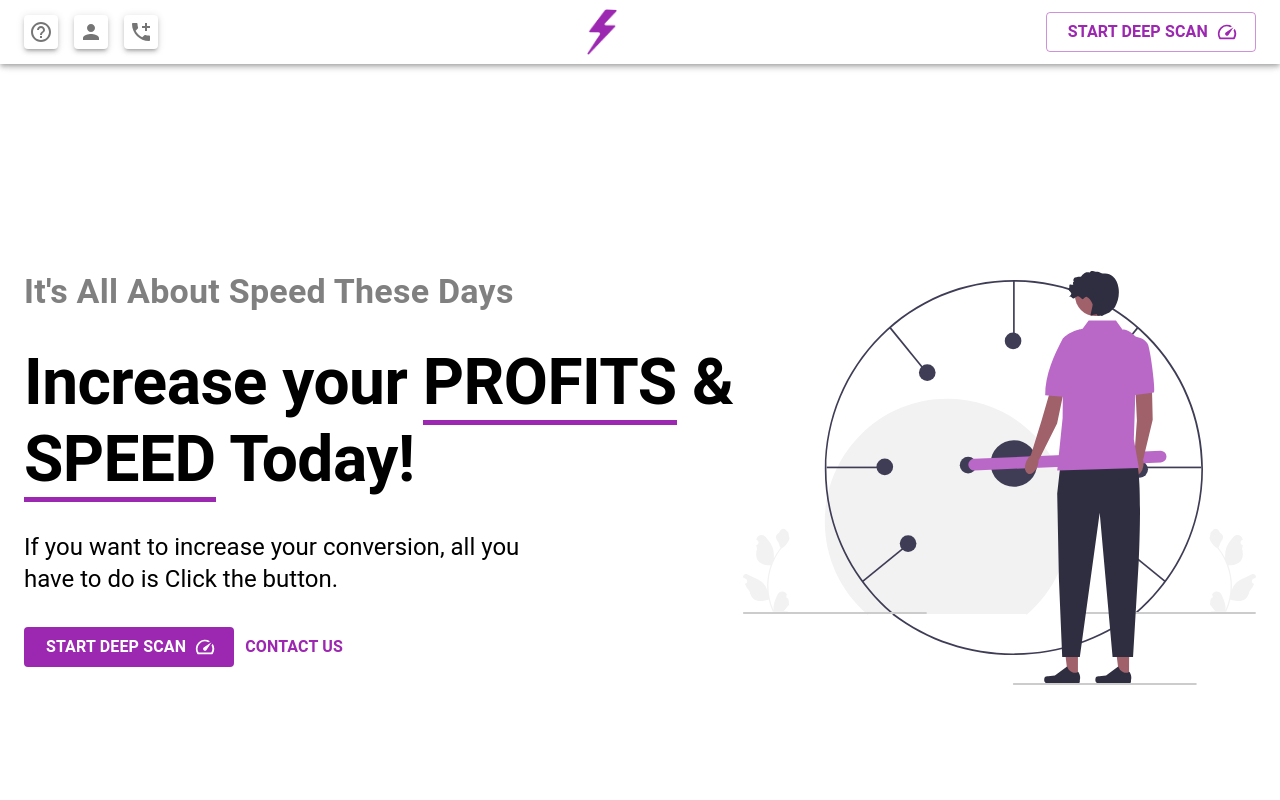
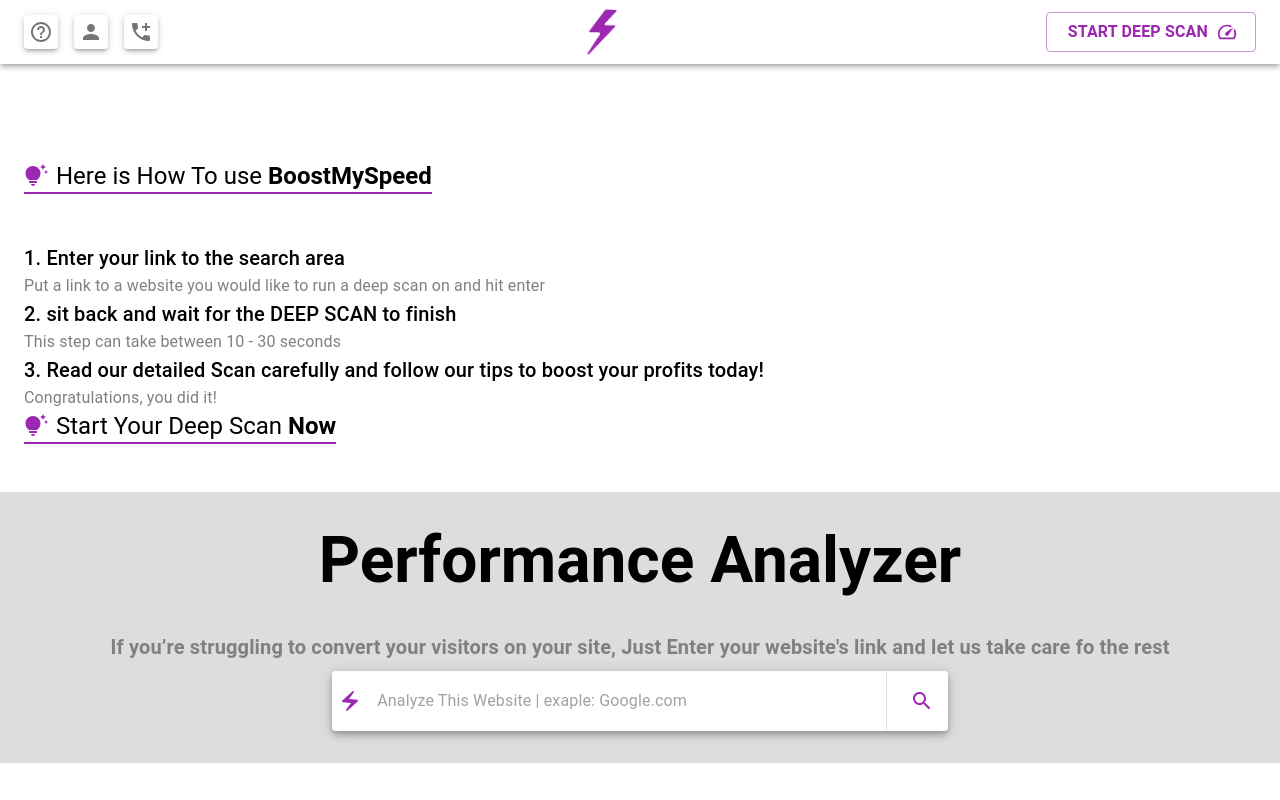
Before and after one commit to BMohamedd/BoostMySpeed, a React (Create React App) app: page /how-it-works in a window 1280 px wide. Shown: the top 800 px of the page. Built offline with nearby package versions, Linux system fonts and the light colour scheme.

Commit message:
added contact & howItWorks & removed notfound & fixed routing issue

```diff
--- a/src/App.js
+++ b/src/App.js
@@ -4,6 +4,8 @@
 import Analize from "./components/analizePage/Analize";
 import "./App.css";
 import StartDeepScan from "./components/DeepScanPage/StartDeepScan";
+import HowItWorks from "./components/howItWorks/HowItWorks";
+import Contact from "./components/ContactPage/Contact";
 
 function App() {
   return (
@@ -11,7 +13,9 @@
       <Routes>
         <Route index element={<HomePage />} />
         <Route path="/start-deep-scan" element={<StartDeepScan />} />
-        <Route path="/analize/:url" element={<Analize />} />
+        <Route path="/how-it-works" element={<HowItWorks />} />
+        <Route path="/contact" element={<Contact />} />
+        <Route path="/analize/:url/*" element={<Analize />} />
         <Route path="*" element={<HomePage />}></Route>
       </Routes>
     </BrowserRouter>
--- /dev/null
+++ b/src/components/ContactPage/Contact.js
@@ -0,0 +1,75 @@
+import React from "react";
+import NavBar from "../other/NavBar";
+import Footer from "../frontPage/homePageSections/Footer";
+import "./Contact.css";
+import { TextField, Typography, Button, Stack } from "@mui/material";
+import { Container } from "@mui/system";
+import TipsAndUpdatesIcon from "@mui/icons-material/TipsAndUpdates";
+
+function Contact() {
+  return (
+    <div>
+      <NavBar />
+      <Container maxWidth="xl">
+        <Stack
+          sx={{
+            borderBottom: "2px solid #9c27b0",
+            width: "fit-content",
+            marginTop: "10em",
+          }}
+          direction="row"
+          alignItems="center"
+          spacing={1}
+          mt="1em"
+          mb="3em"
+        >
+          <TipsAndUpdatesIcon color="secondary" />
+          <Typography variant="h5">
+            Lets Be <strong>Friends</strong>
+          </Typography>
+        </Stack>
+        {/* we are submitting this form using formsubmit visit their site for more info "formsubmit.co" */}
+        <form
+          action="https://formsubmit.co/f31d88396e2e71eef7f8ba4d48e1613e"
+          method="POST"
+        >
+          <Stack spacing={3}>
+            <TextField
+              type="text"
+              name="name"
+              label="Full name"
+              required
+              helperText="what's your name?"
+              maxlength="320"
+            />
+            <TextField
+              type="email"
+              name="email"
+              helperText="Where Can We Find You?"
+              maxlength="320"
+              label="Email"
+              required
+            />
+            <TextField
+              type="text"
+              name="messsage"
+              helperText="What Would You like To share?"
+              label="Message (max = 900)"
+              required
+              multiline
+              rows="10"
+              maxlength="900"
+            ></TextField>
+            <Button variant="outlined" color="secondary" type="submit">
+              Send
+            </Button>
+          </Stack>
+        </form>
+      </Container>
+
+      <Footer />
+    </div>
+  );
+}
+
+export default Contact;
--- /dev/null
+++ b/src/components/howItWorks/HowItWorks.js
@@ -0,0 +1,76 @@
+import React from "react";
+import NavBar from "../other/NavBar";
+import Footer from "../frontPage/homePageSections/Footer";
+import { Box, Container, Stack, Typography } from "@mui/material";
+import TipsAndUpdatesIcon from "@mui/icons-material/TipsAndUpdates";
+import SearchArea from "../frontPage/homePageSections/SearchArea";
+
+function HowItWorks() {
+  return (
+    <Box>
+      <NavBar />
+      <Container maxWidth="xl">
+        <Stack>
+          {/* title */}
+          <Stack
+            sx={{
+              borderBottom: "2px solid #9c27b0",
+              width: "fit-content",
+              marginTop: "10em",
+            }}
+            direction="row"
+            alignItems="center"
+            spacing={1}
+            mt="1em"
+            mb="3em"
+          >
+            <TipsAndUpdatesIcon color="secondary" />
+            <Typography variant="h5">
+              Here is How To use <strong>BoostMySpeed</strong>
+            </Typography>
+          </Stack>
+          {/* tips */}
+          <Typography variant="h6">
+            1. Enter your link to the search area
+          </Typography>
+          <Typography color="gray">
+            Put a link to a website you would like to run a deep scan on and hit
+            enter
+          </Typography>
+          <Typography variant="h6">
+            2. sit back and wait for the DEEP SCAN to finish
+          </Typography>
+          <Typography color="gray">
+            This step can take between 10 - 30 seconds
+          </Typography>
+          <Typography variant="h6">
+            3. Read our detailed Scan carefully and follow our tips to boost
+            your profits today!
+          </Typography>
+          <Typography color="gray">Congratulations, you did it!</Typography>
+          <Stack
+            sx={{
+              borderBottom: "2px solid #9c27b0",
+              width: "fit-content",
+              marginTop: "3 em",
+            }}
+            direction="row"
+            alignItems="center"
+            spacing={1}
+            mt="1em"
+            mb="3em"
+          >
+            <TipsAndUpdatesIcon color="secondary" />
+            <Typography variant="h5">
+              Start Your Deep Scan <strong>Now</strong>
+            </Typography>
+          </Stack>
+        </Stack>
+      </Container>
+      <SearchArea />
+      <Footer />
+    </Box>
+  );
+}
+
+export default HowItWorks;
--- a/src/components/other/NavBar.js
+++ b/src/components/other/NavBar.js
@@ -38,7 +38,10 @@
               {/* how it works button */}
               <Tooltip title="how it works">
                 <Paper elevation={3}>
-                  <IconButton size="small">
+                  <IconButton
+                    size="small"
+                    onClick={() => navigate("/how-it-works")}
+                  >
                     <HelpOutlineIcon />
                   </IconButton>
                 </Paper>
@@ -54,7 +57,7 @@
               {/* contact button */}
               <Tooltip title="contact">
                 <Paper elevation={3}>
-                  <IconButton size="small">
+                  <IconButton size="small" onClick={() => navigate("/contact")}>
                     <AddIcCallIcon />
                   </IconButton>
                 </Paper>
```
Also changed, not shown: src/components/other/NotFound.js (deleted, +0 -7 lines), src/components/ContactPage/Contact.css (added).
